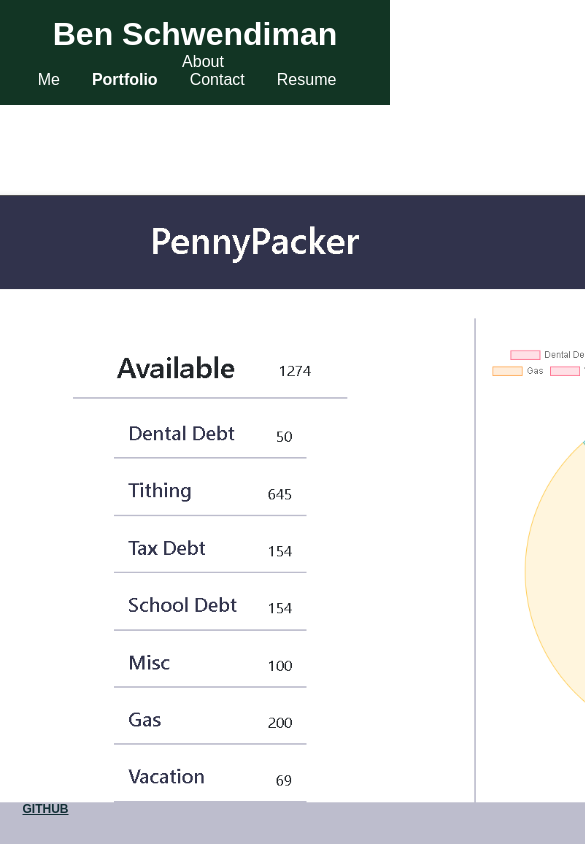
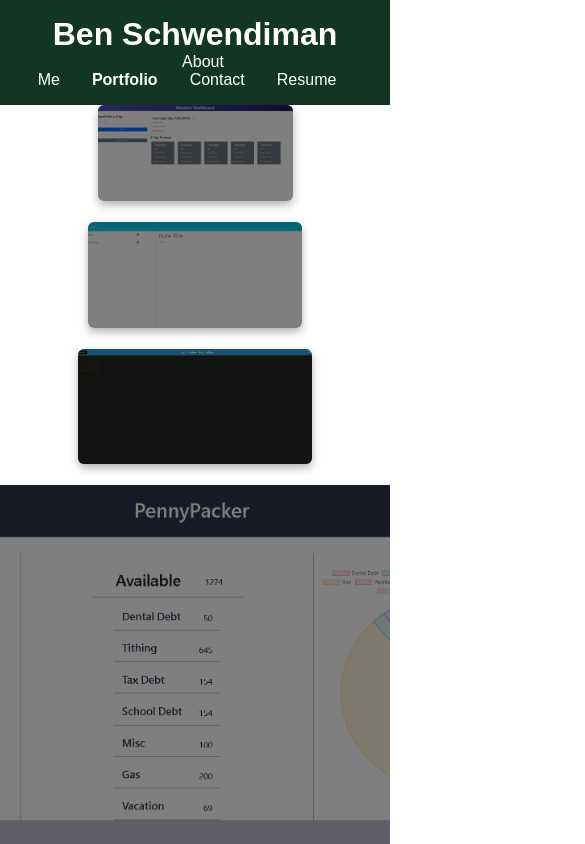
Before and after one commit to bschwendiman90/react-portfolio, a React (Vite) app in the folder react-protfolio/: page /portfolio in a window 390 px wide. Shown: the top 844 px of the page, 585 px wide, since content can reach past the window. Built offline with nearby package versions, Linux system fonts and the light colour scheme.

Commit message:
responsive troubleshooting

```diff
--- a/react-protfolio/src/components/Portfolio.jsx
+++ b/react-protfolio/src/components/Portfolio.jsx
@@ -1,3 +1,5 @@
+import {useState} from "react";
+
 import weatherImage from "../assets/images/5-day-weather-forecast.png";
 import noteTakerImage from "../assets/images/note-taker-app.png";
 import jateImage from "../assets/images/pwa-text-editor.png";
@@ -6,13 +8,26 @@
 import nationalParkExplorerImage from "../assets/images/national-park-explorer.png";
 
 const Portfolio = () => {
+
+    const [activeIndex, setActiveIndex] = useState(3); // Initial active image index
+
+    const handleImageClick = (index) => {
+      setActiveIndex(index);
+    };
+
   return (
     <section className="slider-container">
       <div className="slider-images">
-        <div className="slider-img">
+      <div
+          className={`slider-img ${activeIndex === 0 ? 'active' : ''}`}
+          onClick={() => handleImageClick(0)}
+        >
           <img src={weatherImage} alt="Weather Dashboard" />
           <h1 className="imgH1">Weather Dashboard</h1>
           <div className="details">
+          <h3>
+            Weather Dashboard
+            </h3>
             <a href="https://bschwendiman90.github.io/5-day-weather-forcast/">
               Deployed
             </a>
@@ -23,10 +38,16 @@
         </div>
 
 
-      <div className="slider-img">
+        <div
+          className={`slider-img ${activeIndex === 1 ? 'active' : ''}`}
+          onClick={() => handleImageClick(1)}
+        >
         <img src={noteTakerImage} alt="Note Taker" />
         <h1 className="imgH1">Note Taker</h1>
         <div className="details">
+        <h3>
+            Note Taker
+            </h3>
           <a href="https://note-taker-app-biic.onrender.com/notes">Deployed</a>
           <a href="https://github.com/bschwendiman90/5-day-weather-forcast">
             GitHub
@@ -34,28 +55,46 @@
         </div>
       </div>
 
-      <div className="slider-img">
-        <img src={jateImage} alt="J.A.T.E" />
-        <h1 className="imgH1">J.A.T.E</h1>
+      <div
+          className={`slider-img ${activeIndex === 2 ? 'active' : ''}`}
+          onClick={() => handleImageClick(2)}
+        >
+        <img src={jateImage} alt="J.A.T.E Text editor" />
+        <h1 className="imgH1">J.A.T.E Text Editor</h1>
         <div className="details">
+            <h3>
+            J.A.T.E Text Editor
+            </h3>
           <a href="https://pwa-text-editor-tt1g.onrender.com/">Deployed</a>
           <a href="https://github.com/bschwendiman90/PWA-text-editor">GitHub</a>
         </div>
       </div>
 
-      <div className="slider-img active">
+      <div
+          className={`slider-img ${activeIndex === 3 ? 'active' : ''}`}
+          onClick={() => handleImageClick(3)}
+        >
         <img src={pennyPackerImage} alt="PennyPacker" />
         <h1 className="imgH1">PennyPacker</h1>
         <div className="details">
+        <h3>
+            PennyPacker
+            </h3>
           <a href="https://pennypacker.onrender.com/">Deployed</a>
           <a href="https://github.com/bschwendiman90/pennypacker">GitHub</a>
         </div>
       </div>
 
-      <div className="slider-img">
+      <div
+          className={`slider-img ${activeIndex === 4 ? 'active' : ''}`}
+          onClick={() => handleImageClick(4)}
+        >
         <img src={nationalParkExplorerImage} alt="National Park Explorer" />
         <h1 className="imgH1">National Park Explorer</h1>
         <div className="details">
+        <h3>
+            National Park Explorer
+            </h3>
           <a href="https://sean-k-madigan.github.io/NationalParkExplorer/">
             Deployed
           </a>
@@ -65,17 +104,34 @@
         </div>
       </div>
 
-      <div className="slider-img">
+      <div
+          className={`slider-img ${activeIndex === 5 ? 'active' : ''}`}
+          onClick={() => handleImageClick(5)}
+        >
         <img src={techBlogImage} alt="The Tech Blog" />
         <h1 className="imgH1">The Tech Blog</h1>
         <div className="details">
+        <h3>
+            The Tech Blog
+            </h3>
           <a href="https://cms-tech-blog-xgm4.onrender.com/">Deployed</a>
           <a href="https://github.com/bschwendiman90/cms-tech-blog">GitHub</a>
         </div>
       </div>
     </div>
     </section>
+
+
+
   );
 };
 
 export default Portfolio;
+
+{/* <Script>
+    jQuery(document).ready(function ($) {
+        $('.slider-mg').on('click' function(){
+            $('.slider-img').removeClass('active');
+            $(this).addClass('active');
+        })
+</Script> */}
--- a/react-protfolio/src/index.css
+++ b/react-protfolio/src/index.css
@@ -32,6 +32,12 @@
   padding: 1rem;
 }
 
+a {
+    color: white;
+    margin: 0 1rem;
+    text-decoration: none;
+}
+
 /* img {
     width: 400px;
     height: auto;
@@ -43,6 +49,7 @@
   display: flex;
   align-items: center;
   justify-content: center;
+
 }
 
 .slider-images {
@@ -56,6 +63,18 @@
     height: 100%;
     object-fit: cover;
     border-radius: 6px;
+}
+
+.slider-img::before {
+    content: "";
+    position: absolute;
+    top: 0;
+    left: 0;
+    width: 100%;
+    height: 100%;
+    background: rgba(0, 0, 0, 0.5); /* Dark gradient (adjust opacity as needed) */
+    border-radius: 6px;
+    z-index: 1; /* Ensure it sits above the image but below other content */
 }
 
 .slider-img{
@@ -87,7 +106,7 @@
     font-weight:700;
     text-align: left;
     text-transform: uppercase;
-    color: #122F36;
+    color: #fff;
     position:absolute;
     top: 50%;
     left: -10%;
@@ -96,33 +115,56 @@
     /* text-overflow: ellipsis; */
     /* white-space: nowrap; */
     /* overflow: hidden; */
-
+z-index: 2;
 }
 
 .details {
     position: absolute;
     bottom: 43px;
     left: 43px;
+    z-index: 2;
+}
+
+.details h3 {
+    font-size: 26px;
+    font-weight:700;
+    text-align: left;
+    line-height: 44px;
+    color: #fff;
+    text-transform: uppercase;
+    transition: 0.7s ease;
+    /* padding: 12px 18px; */
+    display: none;
+    text-decoration: none;
+
 }
 
 .details a {
-    font-size: 12px;
+    font-size: 20px;
     font-weight:700;
     text-align: left;
-    line-height: 16px;
-    color: #122F36;
+    line-height: 33px;
+    color: #fff;
     text-transform: uppercase;
     transition: 0.7s ease;
-    padding: 6px 12px;
+    /* padding: 12px 18px; */
+    display: none;
+    text-decoration: none;
+
 }
 
 .slider-img.active {
-    width: 766px;
-    height: 750px;
+    width: 766px !important;
+    height: 750px !important;
 }
 
 .slider-img.active .imgH1 {
     display: none;
+}
+
+
+.slider-img.active .details a, .slider-img.active .details h3 {
+    display: block;
 }
 
 form div {
@@ -155,3 +197,98 @@
   cursor: pointer;
   border-radius: 4px;
 }
+
+@media (max-width: 1025px) {
+
+    .slider-container {
+        overflow: hidden; /* Hide any overflow */
+    }
+
+    .slider-img {
+        height: 75px; /* Set a height to fit better in vertical layout */
+        width: auto; /* Allow width to adjust */
+
+    }
+
+    .slider-img.active {
+        width: 900px;
+        height: auto; /* Increase height of the active image */
+    }
+
+    .slider-images {
+      flex-direction: column; /* Switch to vertical layout */
+      overflow-y: auto; /* Hide any overflow */
+      overflow-x: hidden; /* Hide any overflow */
+      height: auto; /* Ensure it fills the viewport height */
+      max-height: 100vh;
+      width: 100%;
+    }
+    .imgH1 {
+        display: none;
+      font-size: 16px;
+      left: 0; /* Adjusted for vertical layout */
+      top: -50%;
+      transform: rotate(0deg); /* No rotation for vertical layout */
+    }
+
+    .details {
+      bottom: 10px;
+      left: 10px;
+    }
+
+    .details h3 {
+      font-size: 18px;
+    }
+
+    .details a {
+      font-size: 16px;
+    }
+
+    .slider-images .slider-img:first-child, .slider-images .slider-img:last-child {
+        width: 50vw;
+    }
+
+    .slider-images .slider-img:nth-child(2),  .slider-images .slider-img:nth-child(5) {
+        width: 55vw;
+    }
+    .slider-images .slider-img:nth-child(3) {
+        width: 60vw;
+
+    }
+    .slider-images .slider-img:nth-child(4) {
+        width: 70vw;
+    }
+  }
+
+  @media (max-width: 480px) {
+    .slider-images {
+      flex-direction: column; /* Vertical layout */
+    }
+
+    .slider-img {
+      width: 90vw;
+      height: 75px; /* Adjust height for mobile */
+    }
+
+    .slider-img.active {
+      width: 400px;
+      height: auto; /* Adjust active image height for mobile */
+    }
+
+    .imgH1 {
+      font-size: 14px;
+    }
+
+    .details {
+      bottom: 5px;
+      left: 5px;
+    }
+
+    .details h3 {
+      font-size: 16px;
+    }
+
+    .details a {
+      font-size: 14px;
+    }
+  }
```
